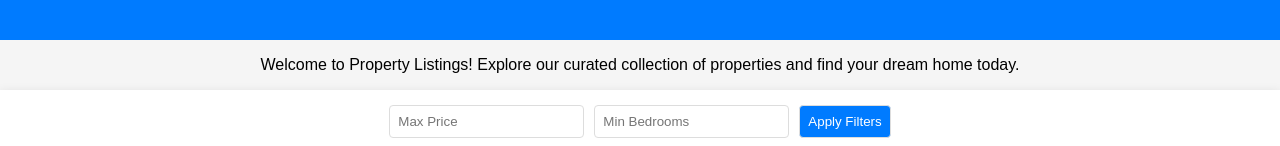
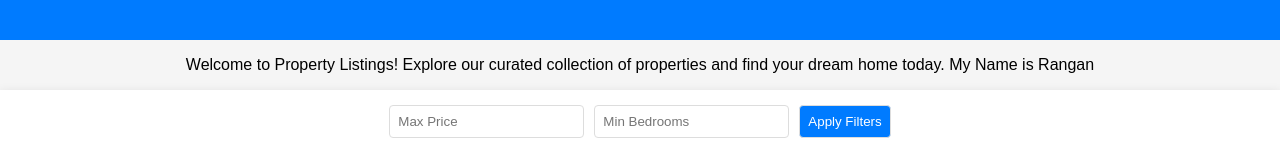
Before and after one commit to RanganRay-99/property-listing-website, a React (Create React App) app in the folder frontend/: page / in a window 1280 px wide. Shown: the part 140-286 px from the top of the page. Built offline with nearby package versions, Linux system fonts and the light colour scheme; no server answers.

Commit message:
committed

```diff
--- a/frontend/src/App.js
+++ b/frontend/src/App.js
@@ -14,7 +14,7 @@ const App = () => {
 
             {/* Introductory text */}
             <div className="intro">
-                <p>Welcome to Property Listings! Explore our curated collection of properties and find your dream home today.</p>
+                <p>Welcome to Property Listings! Explore our curated collection of properties and find your dream home today. My Name is Rangan</p>
             </div>
 
             {/* Filters and Property List */}
```
